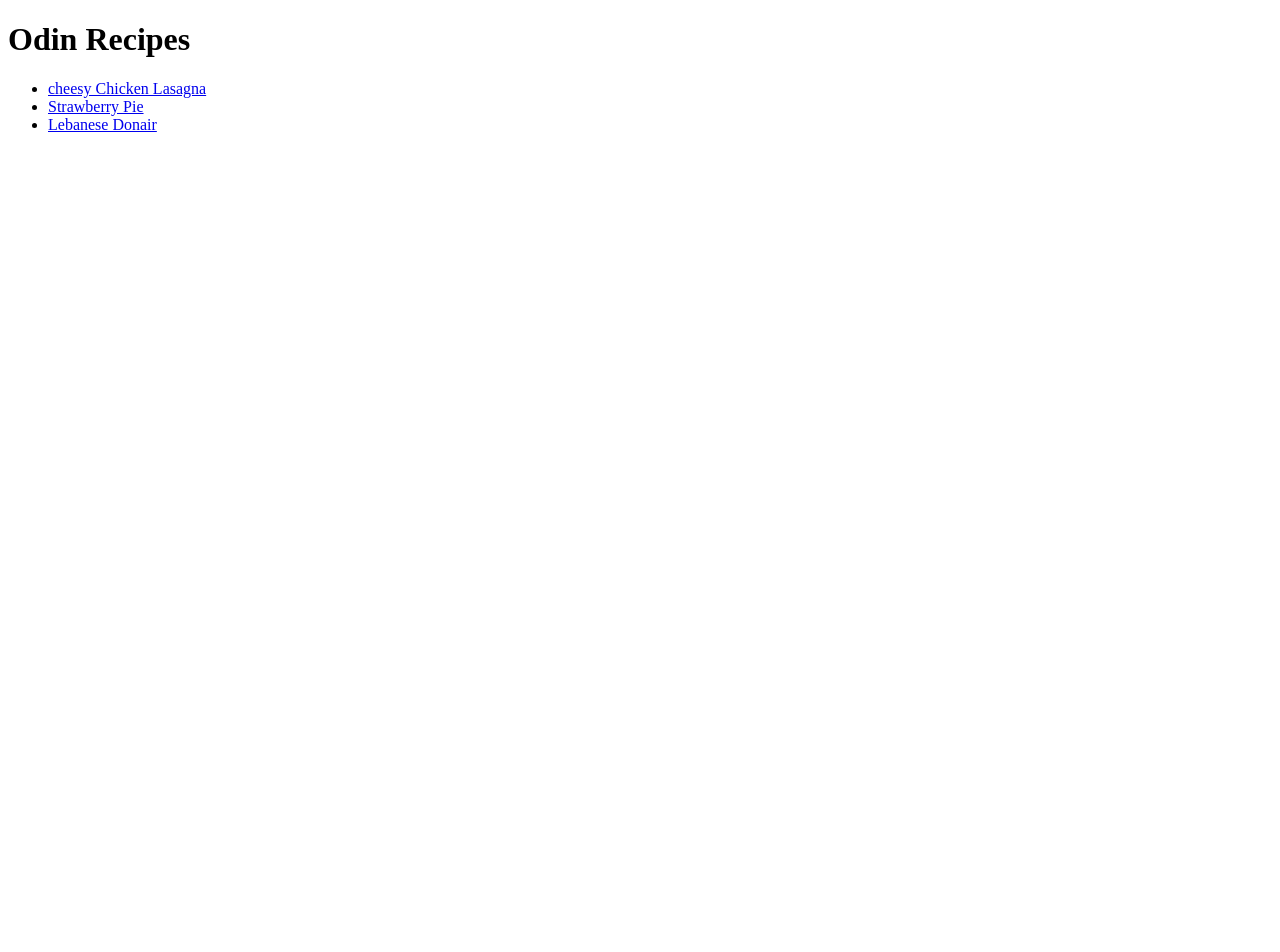
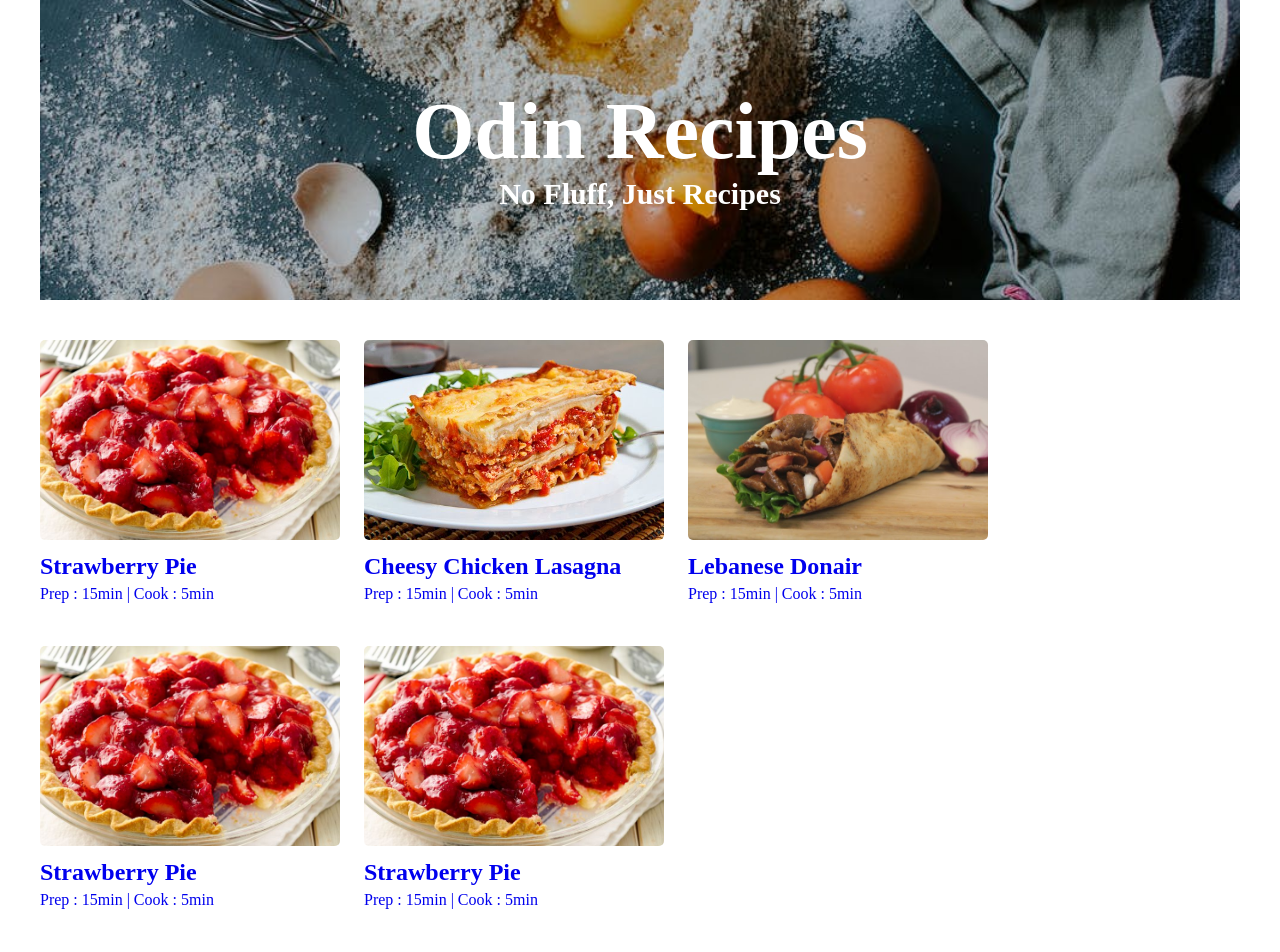
Before and after one commit to Trantuvan/Recipe, a plain HTML site: page index.html in a window 1280 px wide. Before the commit the page ends 800 px from the top, so only its background shows below. Drawn offline with Linux system fonts and the light colour scheme.

Commit message:
Add CSS For main page
Change the display of main page by css

```diff
--- /dev/null
+++ b/css/styles.css
@@ -0,0 +1,114 @@
+/* css reset */
+*,
+*::before,
+*::after {
+  box-sizing: border-box;
+}
+
+* {
+  margin: 0;
+}
+
+html,
+body {
+  height: 100%;
+}
+
+body {
+  line-height: 1.5;
+  -webkit-font-smoothing: antialiased;
+}
+
+* {
+  line-height: calc(1em + 0.5rem);
+}
+
+img,
+picture,
+video,
+canvas,
+svg {
+  display: block;
+  max-width: 100%;
+}
+
+p,
+h1,
+h2,
+h3,
+h4,
+h5,
+h6 {
+  overflow-wrap: break-word;
+}
+
+/* ----- */
+.container {
+  margin: auto;
+  width: 1200px;
+}
+
+.header-image {
+  background-image: url(../images/main.jpeg);
+  background-size: cover;
+  background-repeat: no-repeat;
+  background-position: center;
+  /* how to auto adjust image height */
+  height: 300px;
+  /* anchor point for header text */
+  position: relative;
+}
+
+.header-text {
+  color: #fff;
+  /* center position div */
+  position: absolute;
+  top: 50%;
+  left: 50%;
+  transform: translate(-50%, -50%);
+  /* center text in div */
+  text-align: center;
+}
+
+.header-text h1 {
+  font-size: 80px;
+}
+
+.header-text h3 {
+  font-size: 30px;
+}
+
+/* List of recipes */
+.recipes {
+  margin-top: 40px;
+}
+
+.recipe-list {
+  list-style: none;
+  padding: unset;
+  margin: unset;
+}
+
+.recipe-element {
+  /* horizontal alignment for list */
+  display: inline-block;
+  margin-right: 20px;
+  margin-bottom: 40px;
+}
+
+.recipe-element .recipe-link {
+  text-decoration: none;
+}
+
+.recipe-element img {
+  width: 300px;
+  /* How to make images in list have same height */
+  /* But still retain proportions width & height*/
+  height: 200px;
+  object-fit: cover;
+  border-radius: 5px;
+}
+
+.recipe-link h2 {
+  margin-top: 10px;
+}
--- a/index.html
+++ b/index.html
@@ -5,21 +5,65 @@
     <meta http-equiv="X-UA-Compatible" content="IE=edge" />
     <meta name="viewport" content="width=device-width, initial-scale=1.0" />
     <title>Odin Recipes</title>
+    <link rel="stylesheet" href="./css/styles.css" />
   </head>
   <body>
-    <h1>Odin Recipes</h1>
-    <ul>
-      <li>
-        <a href="./recipes/cheesy-chicken-lasagna.html"
-          >cheesy Chicken Lasagna</a
-        >
-      </li>
-      <li>
-        <a href="./recipes/strawberry-pie.html">Strawberry Pie</a>
-      </li>
-      <li>
-        <a href="./recipes/lebanese-donair.html">Lebanese Donair</a>
-      </li>
-    </ul>
+    <!-- contain image header & list of recipes-->
+    <div class="container">
+      <!-- header image -->
+      <div class="header-image">
+        <div class="header-text">
+          <h1>Odin Recipes</h1>
+          <h3>No Fluff, Just Recipes</h3>
+        </div>
+      </div>
+      <!-- list of recipes -->
+      <div class="recipes">
+        <ul class="recipe-list">
+          <li class="recipe-element">
+            <a href="./recipes/strawberry-pie.html" class="recipe-link">
+              <img src="./images/strawberry-pie.jpg" alt="Strawberry pie" />
+              <h2>Strawberry Pie</h2>
+              <p>Prep : 15min | Cook : 5min</p>
+            </a>
+          </li>
+
+          <li class="recipe-element">
+            <a href="./recipes/cheesy-chicken-lasagna.html" class="recipe-link">
+              <img
+                src="./images/cheesy-chicken.jpg"
+                alt="cheesy chicken lasagna"
+              />
+              <h2>Cheesy Chicken Lasagna</h2>
+              <p>Prep : 15min | Cook : 5min</p>
+            </a>
+          </li>
+
+          <li class="recipe-element">
+            <a href="./recipes/lebanese-donair.html" class="recipe-link">
+              <img src="./images/lebanese-donair.jpg" alt="lebanese donair" />
+              <h2>Lebanese Donair</h2>
+              <p>Prep : 15min | Cook : 5min</p>
+            </a>
+          </li>
+
+          <li class="recipe-element">
+            <a href="./recipes/strawberry-pie.html" class="recipe-link">
+              <img src="./images/strawberry-pie.jpg" alt="Strawberry pie" />
+              <h2>Strawberry Pie</h2>
+              <p>Prep : 15min | Cook : 5min</p>
+            </a>
+          </li>
+
+          <li class="recipe-element">
+            <a href="./recipes/strawberry-pie.html" class="recipe-link">
+              <img src="./images/strawberry-pie.jpg" alt="Strawberry pie" />
+              <h2>Strawberry Pie</h2>
+              <p>Prep : 15min | Cook : 5min</p>
+            </a>
+          </li>
+        </ul>
+      </div>
+    </div>
   </body>
 </html>
```
Also changed, not shown: images/main.jpeg (added).
